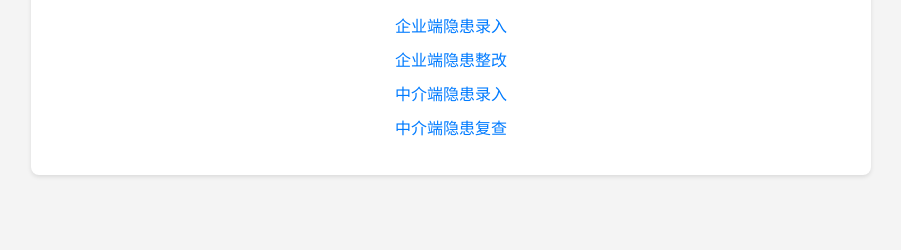
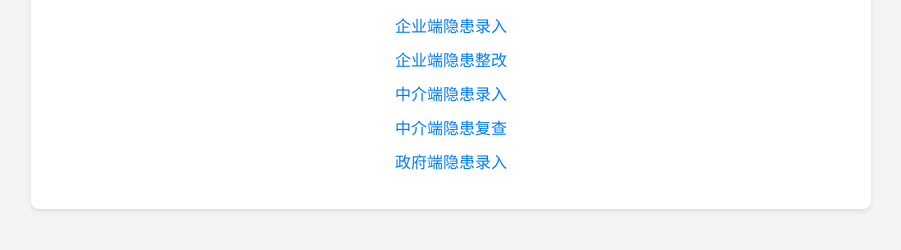
Before and after one commit to lijiusong/wan_github.io, a plain HTML site: page index.html in a window 1280 px wide. Shown: the part 184-434 px from the top of the page, without its empty margins (189-1090 px from the left). Drawn offline with Linux system fonts and the light colour scheme.

Commit message:
Update index.html

```diff
--- a/index.html
+++ b/index.html
@@ -51,6 +51,7 @@
             <li><a href="企业端隐患整改" download>企业端隐患整改</a></li>
             <li><a href="中介端隐患录入" download>中介端隐患录入</a></li>
             <li><a href="中介端隐患录入" download>中介端隐患复查</a></li>
+            <li><a href="政府端录入" download>政府端隐患录入</a></li>
             <!-- 您可以继续添加更多的下载链接 -->
         </ul>
     </div>
```
